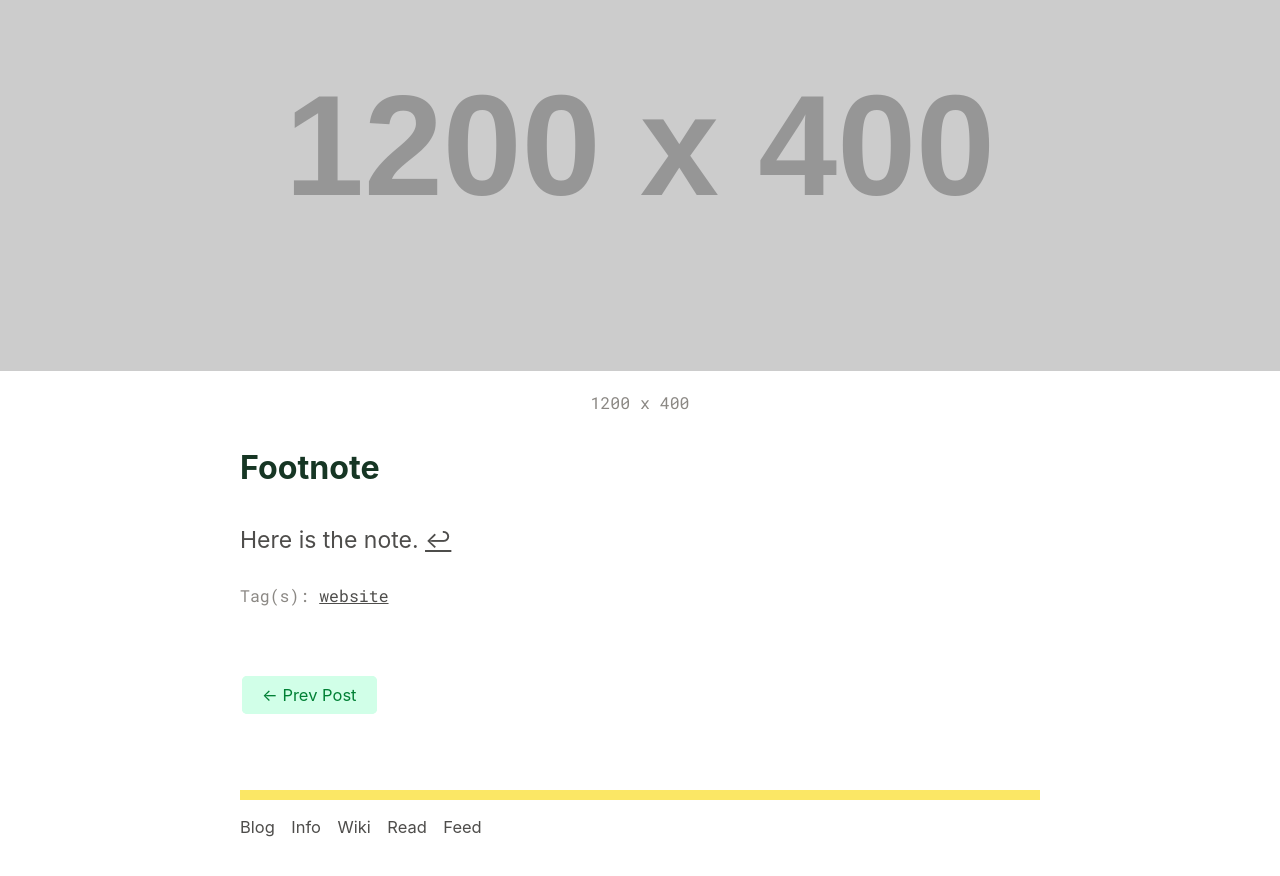
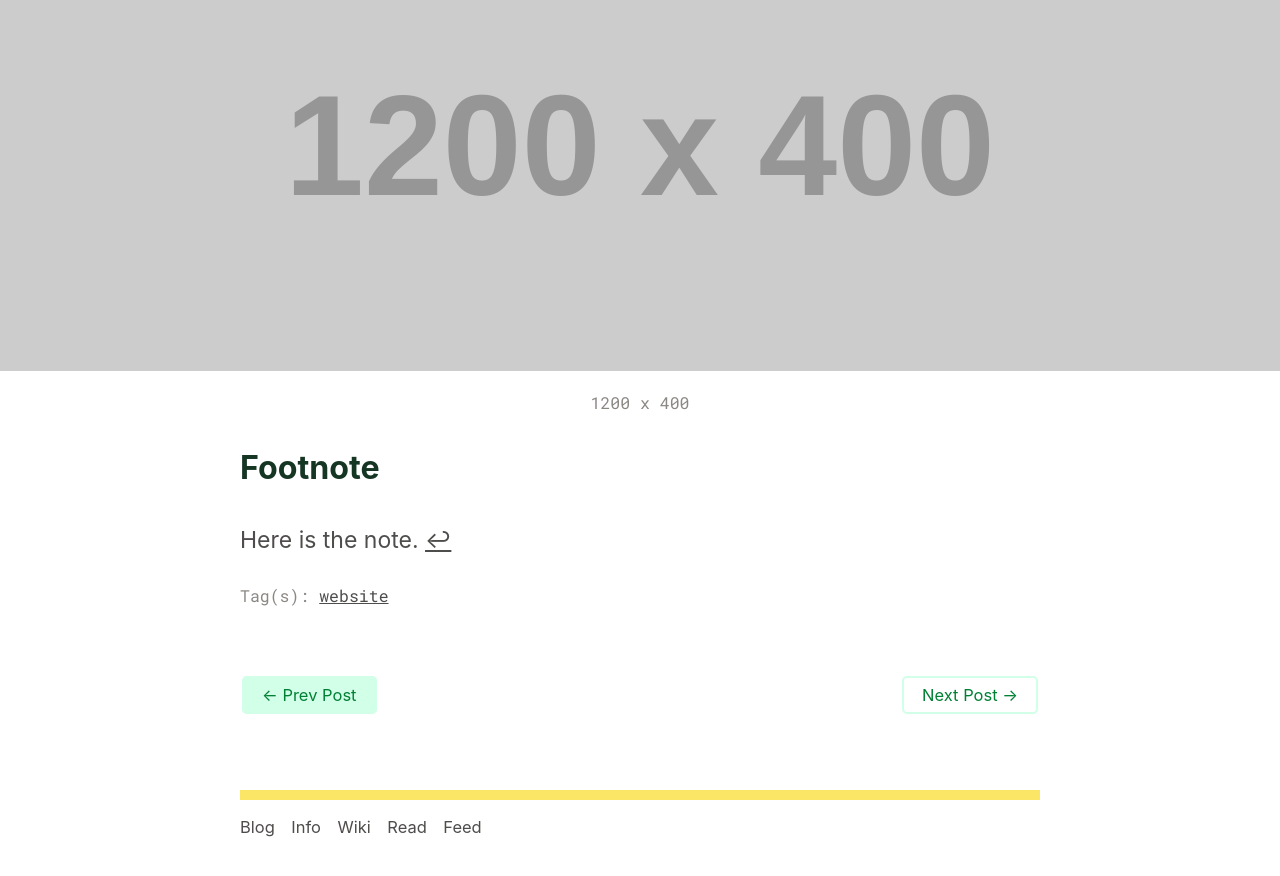
Before and after one commit to ajpwalser/ajpwalser.github.io, a Jekyll site: the page built from _posts/2020-04-17-Styles.md, in a window 1280 px wide and 900 px high, scrolled down 4365 px. Shown: the top 876 px of the window. Built offline with Jekyll 4.4.1, drawn with Linux system fonts in a browser that asks for light colours; some web fonts are replaced.

Commit message:
Update post.html

```diff
--- a/_layouts/post.html
+++ b/_layouts/post.html
@@ -13,12 +13,15 @@ layout: default
       <p>
          {% if page.previous.url %}
          <a href="{{page.previous.url}}" title="Prev Post">&larr; Prev Post </a>
-         <br>
+         {% else %}
+         <span>&larr; Prev Post</span>
          {% endif %}
       </p>
       <p>
          {% if page.next.url %}
          <a href="{{page.next.url}}" title="Next Post">Next Post &rarr;</a>
+         {% else %}
+         <span>Next Post &rarr;</span>
          {% endif %}
       </p>
    </div>
```
